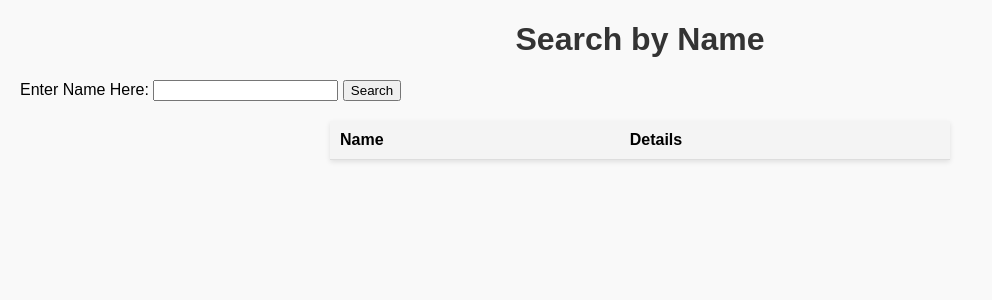
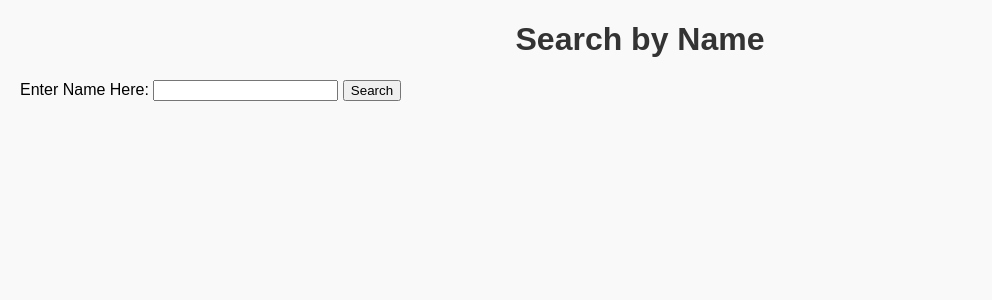
Before and after one commit to maxjoseph22/InstaOrganise_Flask, a Flask app: page /searchbyname in a window 1280 px wide. Shown: the top 300 px of the page, without its empty margins (0-992 px from the left). Run offline with Flask 3, Linux system fonts and the light colour scheme; lists and menus that the app fills with data are empty.

Commit message:
search pages corrected

```diff
--- a/templates/search_by_breed.html
+++ b/templates/search_by_breed.html
@@ -42,8 +42,7 @@
     <table>
         <thead>
             <tr>
-                <th>Name</th>
-                <th>Details</th>
+
             </tr>
         </thead>
         <tbody>
--- a/templates/search_by_name.html
+++ b/templates/search_by_name.html
@@ -42,8 +42,7 @@
     <table>
         <thead>
             <tr>
-                <th>Name</th>
-                <th>Details</th>
+
             </tr>
         </thead>
         <tbody>
```
